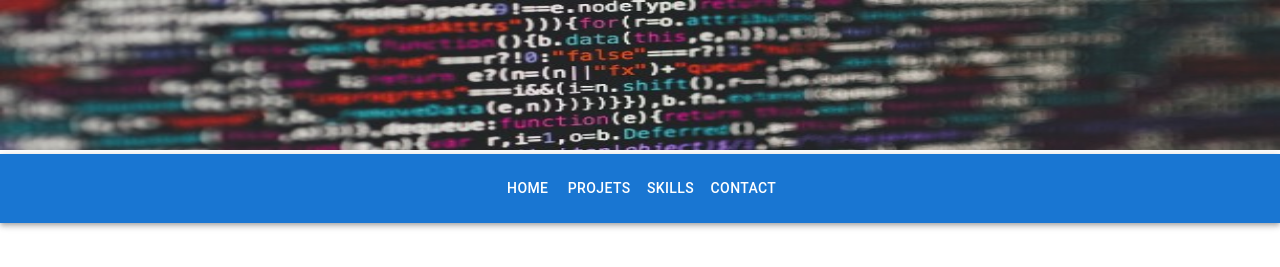
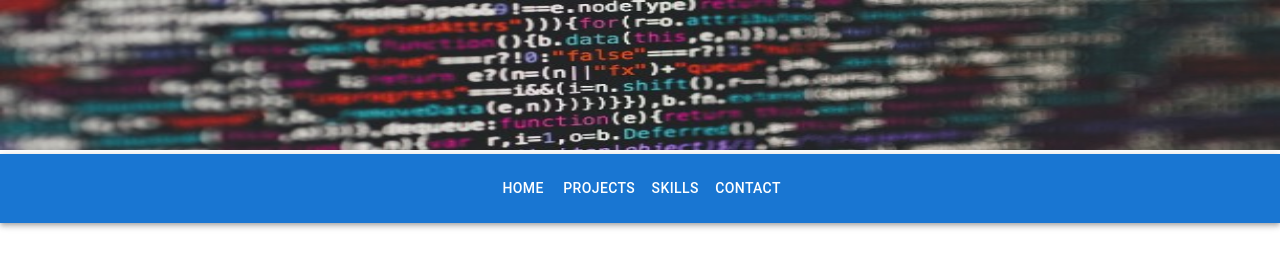
Before and after one commit to usechedaniel88/nuevo-portafolio, a React (Vite) app: page /skills in a window 1280 px wide. Shown: the top 267 px of the page. Built offline with nearby package versions, Linux system fonts and the light colour scheme.

Commit message:
arreglo projects

```diff
--- a/src/Components/Menutop/Menutop.tsx
+++ b/src/Components/Menutop/Menutop.tsx
@@ -154,7 +154,7 @@ const pages = [
 		path: '/',
 	},
 	{
-		title: 'Projets',
+		title: 'Projects',
 		path: '/projects',
 	},
     {
```
